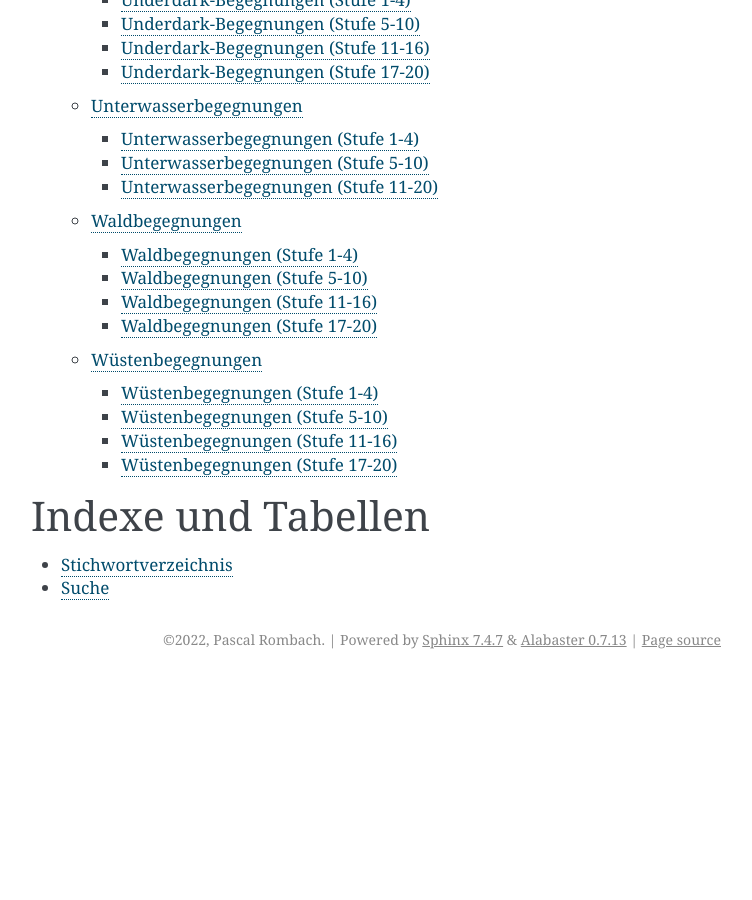
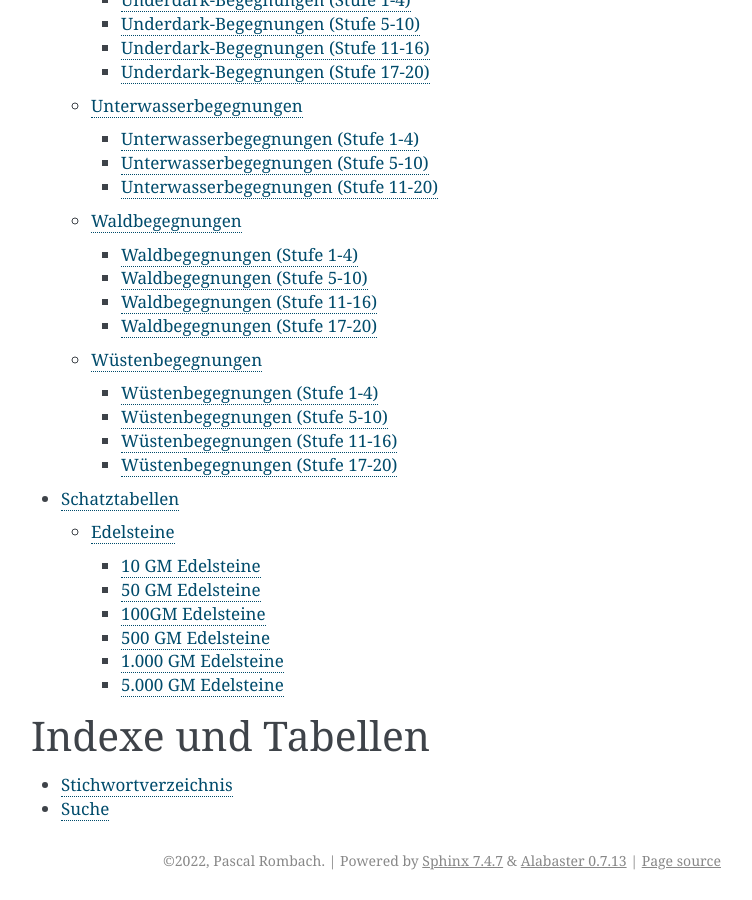
Before and after one commit to PascalRombach/dnd-tables, a Sphinx documentation site: the page built from source/index.rst, in a window 1280 px wide and 900 px high, scrolled down 2562 px. Shown: the whole window, without its empty margins (389-1141 px from the left). Built offline with Sphinx 7.4.7, drawn with Linux system fonts in a browser that asks for light colours; pages that are not in the unit, such as notebooks, are missing from menus; before the commit the page ends 3241 px from its top, so only the background shows below that; some of the changed lines change nothing that is shown.

Commit message:
Added schatz and schatz/edelsteine

```diff
--- a/source/index.rst
+++ b/source/index.rst
@@ -18,6 +18,7 @@ D&D Tabellen
    orte_in_der_wildnis
    kampagnenereignisse
    begegnungen/index
+   schatz/index
 
 
 
--- /dev/null
+++ b/source/schatz/edelsteine.rst
@@ -0,0 +1,352 @@
+Edelsteine
+==========
+
+10 GM Edelsteine
+~~~~~~~~~~~~~~~~
+.. rollingtable::
+    :die: 1d12
+    :result_titles: Steinbeschreibung
+
+    .. rtable_entry::
+        :min: 1
+        :max: 1
+
+        Azurit (undurchsichtig, tiefblau gefleckt)
+
+    .. rtable_entry::
+        :min: 2
+        :max: 2
+
+        Gebänderter Achat (lichtdurchlässig, braun, blau, weiß oder rot gestreift)
+
+    .. rtable_entry::
+        :min: 3
+        :max: 3
+
+        Blauer Quartz (durchsichtig, blasses Blau)
+
+    .. rtable_entry::
+        :min: 4
+        :max: 4
+
+        Augenachat (lichtdurchlässig, graue, weiße, braune, blaue oder grüne Kreise)
+
+    .. rtable_entry::
+        :min: 5
+        :max: 5
+
+        Hämatit (undurchsichtig, grau-schwarz)
+
+    .. rtable_entry::
+        :min: 6
+        :max: 6
+
+        Lapis Lazuli (undurchsichtig, hell- und dunkelblau mit gelben Flecken)
+
+    .. rtable_entry::
+        :min: 7
+        :max: 7
+
+        Malachit (undurchsichtig, hell- und dunkelgrün gestreift)
+
+    .. rtable_entry::
+        :min: 8
+        :max: 8
+
+
+        Moosachat (lichtdurchlässig, rosa oder gelb-weiß mit moosartigen grauen oder grünen Markierungen)
+
+    .. rtable_entry::
+        :min: 9
+        :max: 9
+
+        Obsidian (undurchsichtig, schwarz)
+
+    .. rtable_entry::
+        :min: 10
+        :max: 10
+
+        Rhodochrosit (undurchsichtig, hellrosa)
+
+    .. rtable_entry::
+        :min: 11
+        :max: 11
+
+        Tigerauge (lichtdurchläsig)
+
+    .. rtable_entry::
+        :min: 12
+        :max: 12
+
+        Türkis (undurchsichtig, hellblau-grünlich)
+
+50 GM Edelsteine
+~~~~~~~~~~~~~~~~
+.. rollingtable::
+    :die: 1d12
+    :result_titles: Steinbeschreibung
+
+    .. rtable_entry::
+        :min: 1
+        :max: 1
+
+        Blutstein (undurchsichtig, dunkelgrau mit roten Flecken)
+
+    .. rtable_entry::
+        :min: 2
+        :max: 2
+
+        Karneol (undurchsichtig, orange bis rotbraun)
+
+    .. rtable_entry::
+        :min: 3
+        :max: 3
+
+        Chalcedon (undurchsichtig, weiß)
+
+    .. rtable_entry::
+        :min: 4
+        :max: 4
+
+        Chrysopras (lichtdurchlässig, grün)
+
+    .. rtable_entry::
+        :min: 5
+        :max: 5
+
+        Zitrin (durchsichtig, blass gelb-bräunlich)
+
+    .. rtable_entry::
+        :min: 6
+        :max: 6
+
+        Jaspis (undurchsichtig, blau, schwarz oder braun)
+
+    .. rtable_entry::
+        :min: 7
+        :max: 7
+
+        Mondstein (lichtdurchlässig, weiß mit blass blauem Schimmer)
+
+    .. rtable_entry::
+        :min: 8
+        :max: 8
+
+        Onyx (undurchsichtig, Reifen in Schwarz und Weiß oder reines Schwarz oder Weiß)
+
+    .. rtable_entry::
+        :min: 9
+        :max: 9
+
+        Quartz (durchsichtig, weiß, rauchiges Grau oder Gelb)
+
+    .. rtable_entry::
+        :min: 10
+        :max: 10
+
+        Sardonyx (undurchsichtig, Reifen in Rot und Weiß)
+
+    .. rtable_entry::
+        :min: 11
+        :max: 11
+
+        Stern-Rosenquartz (lichtdurchlässig, rosaroter Stein mit einem weißen, sternenförmigen Zentrum)
+
+    .. rtable_entry::
+        :min: 12
+        :max: 12
+
+        Zirkon (durchsichtig, blasses Blau-grün)
+
+100GM Edelsteine
+~~~~~~~~~~~~~~~~
+.. rollingtable::
+    :die: 1d10
+    :result_titles: Steinbeschreibung
+
+    .. rtable_entry::
+        :min: 1
+        :max: 1
+
+        Bernstein (durchsichtig, verwaschen gold bis kräftiges Gold)
+
+    .. rtable_entry::
+        :min: 2
+        :max: 2
+
+        Amethyst (durchsichtig, dunkellila)
+
+    .. rtable_entry::
+        :min: 3
+        :max: 3
+
+        Chrysoberyll (durchsichtig, gelb-grünlich bis blass grün)
+
+    .. rtable_entry::
+        :min: 4
+        :max: 4
+
+        Koralle (undurchsichtig, purpurn)
+
+    .. rtable_entry::
+        :min: 5
+        :max: 5
+
+        Granat (durchsichtig, rot, braun-grün oder violett)
+
+    .. rtable_entry::
+        :min: 6
+        :max: 6
+
+        Jade (lichtdurchlässig, hellgrün, dunkelgrün oder weiß)
+
+    .. rtable_entry::
+        :min: 7
+        :max: 7
+
+        Gagat (undurchsichtig, tiefschwarz)
+
+
+    .. rtable_entry::
+        :min: 8
+        :max: 8
+
+        Perle (undurchsichtig, schimmerndes Weiß, Gelb oder Rosa)
+
+    .. rtable_entry::
+        :min: 9
+        :max: 9
+
+        Spinell (durchsichtig, rot, rot-braun oder dunkelgrün)
+
+    .. rtable_entry::
+        :min: 10
+        :max: 10
+
+        Turmalin (durchsichtig, blasses grün, balu, braun oder rot)
+
+500 GM Edelsteine
+~~~~~~~~~~~~~~~~~
+.. rollingtable::
+    :die: 1d6
+    :result_titles: Steinbeschreibung
+
+    .. rtable_entry::
+        :min: 1
+        :max: 1
+
+        Alexandrit (durchsichtig, dunkelgrün)
+
+    .. rtable_entry::
+        :min: 2
+        :max: 2
+
+        Aquamarin (durchsichtig, blasses blau-grün)
+
+    .. rtable_entry::
+        :min: 3
+        :max: 3
+
+        Schwarze Perle (undurchsichtig, reines Schwarz)
+
+    .. rtable_entry::
+        :min: 4
+        :max: 4
+
+        Blauer SPinell (durchsichtig, dunkelblau)
+
+    .. rtable_entry::
+        :min: 5
+        :max: 5
+
+        Peridot (durchsichtig, kräftiges Olivgrün)
+
+    .. rtable_entry::
+        :min: 6
+        :max: 6
+
+        Topas (durchsichtig, goldgelb)
+
+1.000 GM Edelsteine
+~~~~~~~~~~~~~~~~~~~
+.. rollingtable::
+    :die: 1d8
+    :result_titles: Steinbeschreibung
+
+    .. rtable_entry::
+        :min: 1
+        :max: 1
+
+        Schwarzer Opal (lichtdurchlässig, dunkelgrün mit schwarzer Marmorierung und goldenen Flecken)
+
+    .. rtable_entry::
+        :min: 2
+        :max: 2
+
+        Blauer Spahir (durchsichtig, blau-weiß bis mittelblau)
+
+    .. rtable_entry::
+        :min: 3
+        :max: 3
+
+        Smaragd (durchsichtig, dunkels, leuchtendes Grün)
+
+    .. rtable_entry::
+        :min: 4
+        :max: 4
+
+        Feueropal (lichtdurchlässig, feuriges Rot)
+
+    .. rtable_entry::
+        :min: 5
+        :max: 5
+
+        Opal (lichtdurchlässig, blassblau mit grüner und goldener Marmorierung)
+
+    .. rtable_entry::
+        :min: 6
+        :max: 6
+
+        Sternenrubin (lichtdurchlässig, rubinrot mit einem weißen, sternenförmigen Zentrum)
+
+    .. rtable_entry::
+        :min: 7
+        :max: 7
+
+        Sternenspahir (lichtdurchlässig, blauer Spahir mit einem weißen, sternenförmigen Zentrum)
+
+    .. rtable_entry::
+        :min: 8
+        :max: 8
+
+        Gelber Saphir (durchsichtig, feuriges Gelb oder Gelbgrün)
+
+5.000 GM Edelsteine
+~~~~~~~~~~~~~~~~~~~
+.. rollingtable::
+    :die: 1d4
+    :result_titles: Steinbeschreibung
+
+    .. rtable_entry::
+        :min: 1
+        :max: 1
+
+        Schwarzer Saphir (lichtdurchlässig, strahlend schwarz mit leuchtenden Highlights)
+
+    .. rtable_entry::
+        :min: 2
+        :max: 2
+
+        Diamant (durchsichtig, blau-weiß, kanariengelb, rosa, braun oder blau)
+
+    .. rtable_entry::
+        :min: 3
+        :max: 3
+
+        Roter Zirkon (durchsichtig, feuriges Orange)
+
+    .. rtable_entry::
+        :min: 4
+        :max: 4
+
+        Rubin (durchsichtig, klares Rot bis Tiefpurpur)
--- /dev/null
+++ b/source/schatz/index.rst
@@ -0,0 +1,7 @@
+Schatztabellen
+==============
+
+.. toctree::
+    :maxdepth: 1
+
+    edelsteine
```
